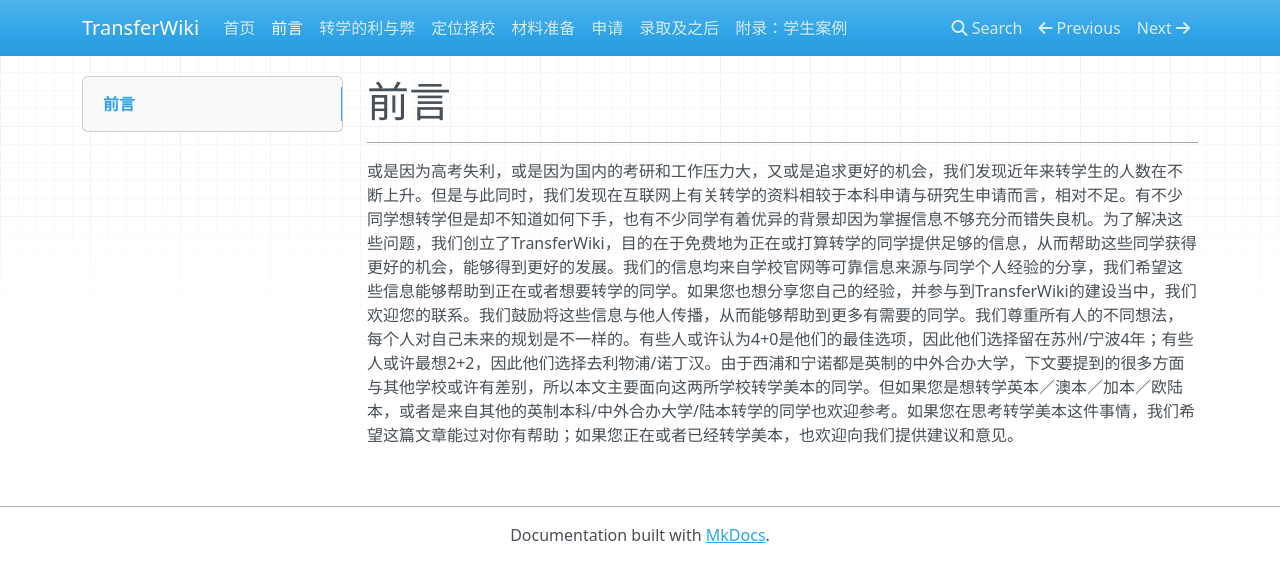
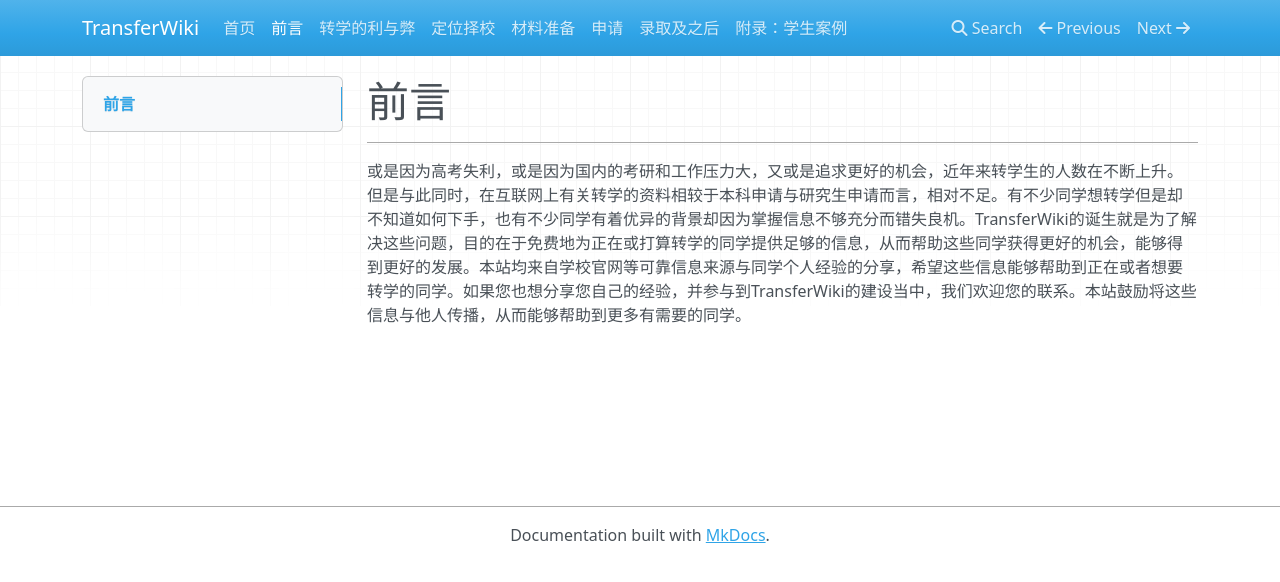
Before and after one commit to SihanXU/TransferWiki, an MkDocs documentation site: the page built from docs/intro.md, in a window 1280 px wide. Shown: the top 582 px of the page. Built offline with MkDocs 1.6.1, drawn with Linux system fonts in a browser that asks for light colours; nearby versions of some CDN libraries.

Commit message:
Update intro.md

```diff
--- a/docs/intro.md
+++ b/docs/intro.md
@@ -2,4 +2,4 @@
 
 ***
 
-或是因为高考失利，或是因为国内的考研和工作压力大，又或是追求更好的机会，我们发现近年来转学生的人数在不断上升。但是与此同时，我们发现在互联网上有关转学的资料相较于本科申请与研究生申请而言，相对不足。有不少同学想转学但是却不知道如何下手，也有不少同学有着优异的背景却因为掌握信息不够充分而错失良机。为了解决这些问题，我们创立了TransferWiki，目的在于免费地为正在或打算转学的同学提供足够的信息，从而帮助这些同学获得更好的机会，能够得到更好的发展。我们的信息均来自学校官网等可靠信息来源与同学个人经验的分享，我们希望这些信息能够帮助到正在或者想要转学的同学。如果您也想分享您自己的经验，并参与到TransferWiki的建设当中，我们欢迎您的联系。我们鼓励将这些信息与他人传播，从而能够帮助到更多有需要的同学。我们尊重所有人的不同想法，每个人对自己未来的规划是不一样的。有些人或许认为4+0是他们的最佳选项，因此他们选择留在苏州/宁波4年；有些人或许最想2+2，因此他们选择去利物浦/诺丁汉。由于西浦和宁诺都是英制的中外合办大学，下文要提到的很多方面与其他学校或许有差别，所以本文主要面向这两所学校转学美本的同学。但如果您是想转学英本／澳本／加本／欧陆本，或者是来自其他的英制本科/中外合办大学/陆本转学的同学也欢迎参考。如果您在思考转学美本这件事情，我们希望这篇文章能过对你有帮助；如果您正在或者已经转学美本，也欢迎向我们提供建议和意见。
+或是因为高考失利，或是因为国内的考研和工作压力大，又或是追求更好的机会，近年来转学生的人数在不断上升。但是与此同时，在互联网上有关转学的资料相较于本科申请与研究生申请而言，相对不足。有不少同学想转学但是却不知道如何下手，也有不少同学有着优异的背景却因为掌握信息不够充分而错失良机。TransferWiki的诞生就是为了解决这些问题，目的在于免费地为正在或打算转学的同学提供足够的信息，从而帮助这些同学获得更好的机会，能够得到更好的发展。本站均来自学校官网等可靠信息来源与同学个人经验的分享，希望这些信息能够帮助到正在或者想要转学的同学。如果您也想分享您自己的经验，并参与到TransferWiki的建设当中，我们欢迎您的联系。本站鼓励将这些信息与他人传播，从而能够帮助到更多有需要的同学。
```
